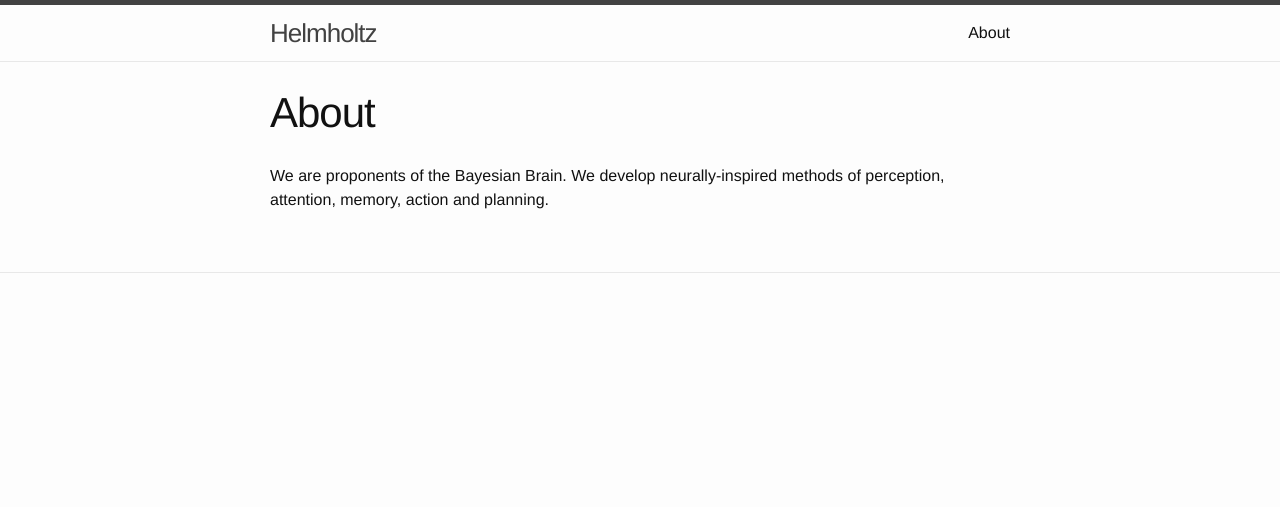
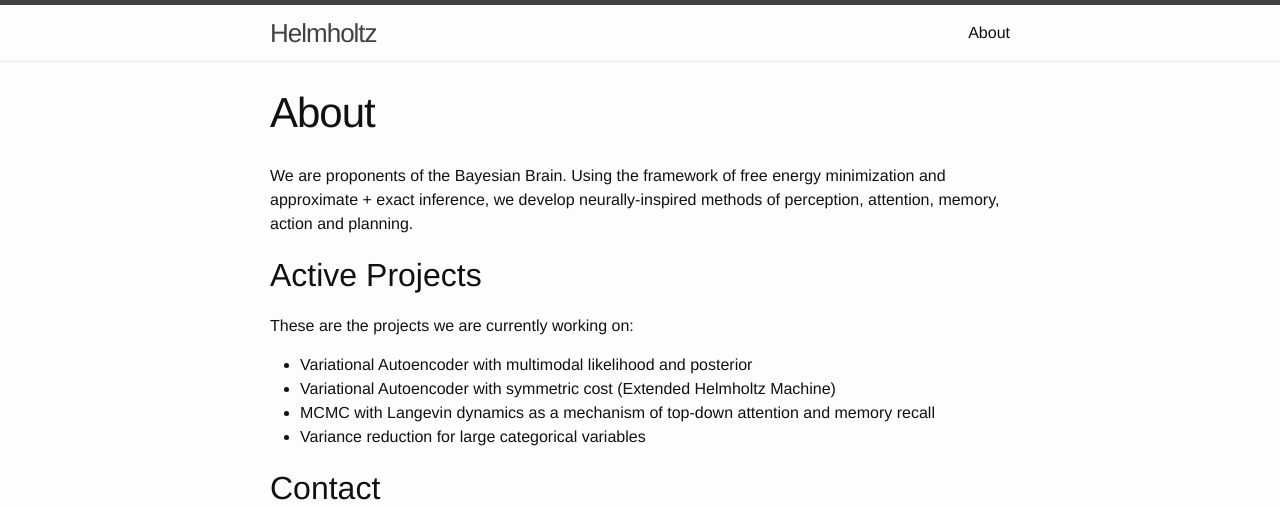
Before and after one commit to TheHelmholtz/thehelmholtz.github.io, a Jekyll site: the page built from about.md, in a window 1280 px wide. Shown: the top 507 px of the page. Built offline with Jekyll 4.4.1, drawn with Linux system fonts in a browser that asks for light colours; grey boxes are pictures that could not be loaded.

Commit message:
updated about

```diff
--- a/about.md
+++ b/about.md
@@ -4,5 +4,19 @@ title: About
 permalink: /about/
 ---
 
-We are proponents of the Bayesian Brain. We develop neurally-inspired methods of perception, attention, memory, action
-and planning.
+We are proponents of the Bayesian Brain. Using the framework of free energy minimization and approximate + exact
+inference, we develop neurally-inspired methods of perception, attention, memory, action and planning.
+
+
+## Active Projects
+
+These are the projects we are currently working on:
+
+- Variational Autoencoder with multimodal likelihood and posterior
+- Variational Autoencoder with symmetric cost (Extended Helmholtz Machine)
+- MCMC with Langevin dynamics as a mechanism of top-down attention and memory recall
+- Variance reduction for large categorical variables
+
+## Contact
+
+Email: ![image](http://www.text2image.com/user_images/text2image_D21289_20170715_163519.png)
```
Also changed, not shown: _posts/2017-07-15-hello-world.md (+4 -3 lines).
